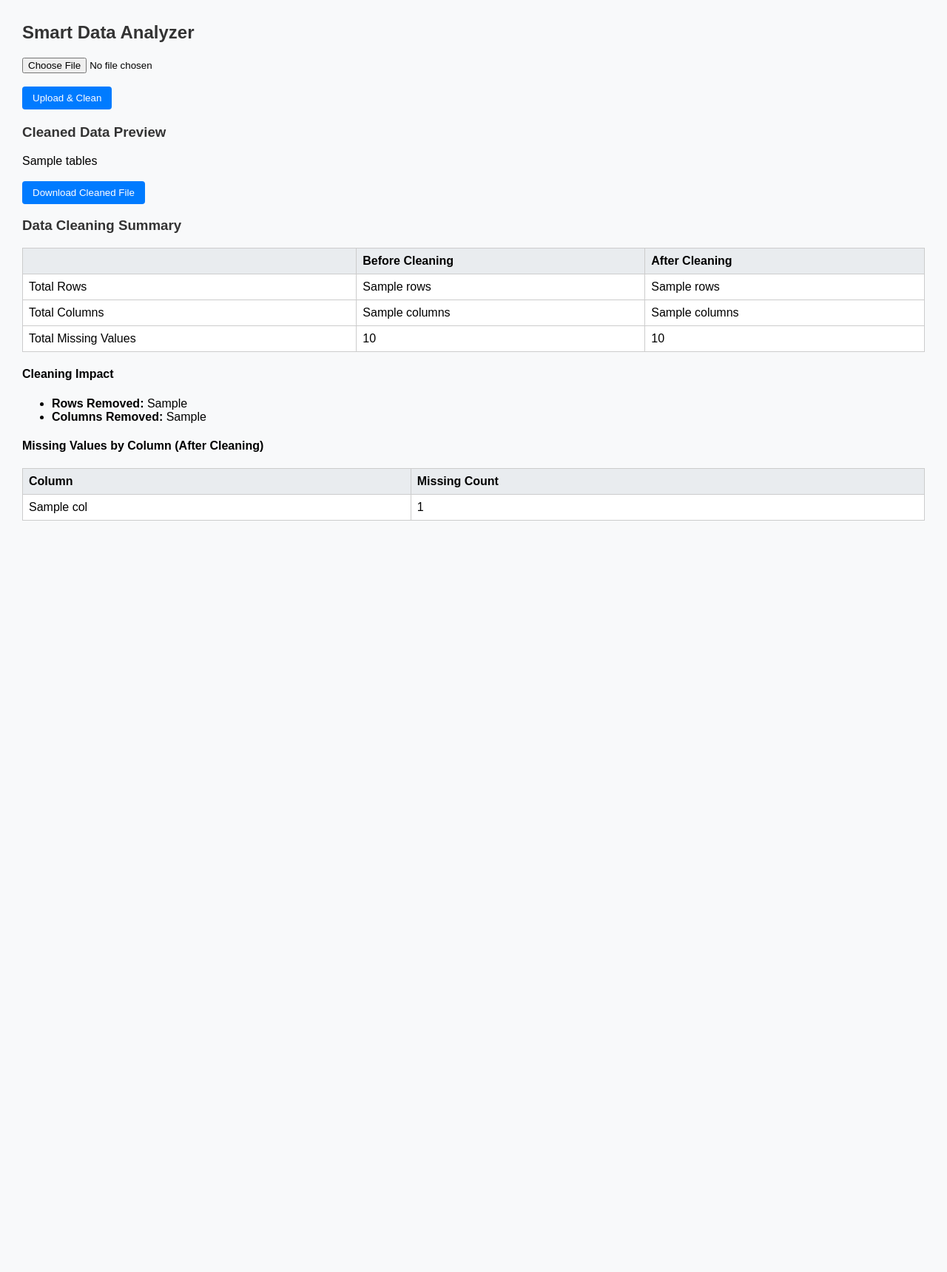
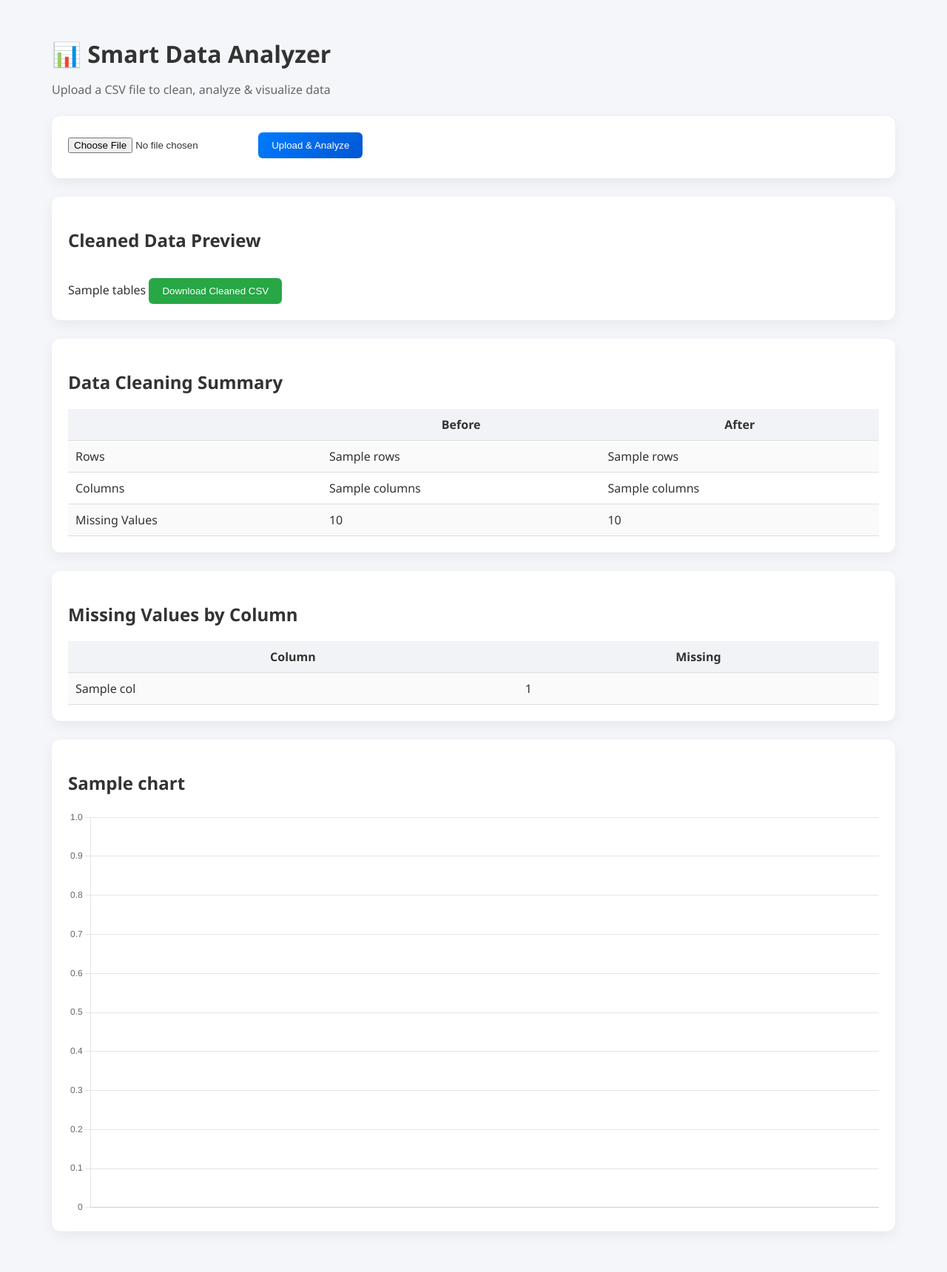
Before and after one commit to Rohan240502/Smart-Data-Analyzer, a Flask app: template templates/index.html in a window 1280 px wide. Shown: the whole page at 74% size. Before the commit the page ends 704 px from the top, so only its background shows below. Run offline with Flask 3, Linux system fonts and the light colour scheme; the template is opened without the code that fills it: most values are stand-ins (such as "Sample title", 1, 10 or a date in 2020).

Commit message:
Initial version: Smart Data Analyzer with cleaning summary

```diff
--- a/app.py
+++ b/app.py
@@ -2,9 +2,6 @@ from flask import Flask, render_template, request, send_file
 import pandas as pd
 import os
 
-# -----------------------------
-# App Configuration
-# -----------------------------
 app = Flask(__name__)
 
 UPLOAD_FOLDER = "uploads"
@@ -18,17 +15,13 @@ app.config["PROCESSED_FOLDER"] = PROCESSED_FOLDER
 
 
 # -----------------------------
-# Data Cleaning Function
+# Data Cleaning
 # -----------------------------
 def clean_data(df):
-    # Drop completely empty rows & columns
     df = df.dropna(axis=1, how="all")
     df = df.dropna(how="all")
-
-    # Remove duplicate rows
     df = df.drop_duplicates()
 
-    # Standardize column names
     df.columns = (
         df.columns.astype(str)
         .str.lower()
@@ -36,114 +29,106 @@ def clean_data(df):
         .str.replace(" ", "_")
     )
 
-    # Try converting columns to numeric where possible
     for col in df.columns:
         df[col] = pd.to_numeric(df[col], errors="ignore")
 
-    # Handle missing values
     for col in df.columns:
         if pd.api.types.is_numeric_dtype(df[col]):
-            df[col].fillna(df[col].mean(), inplace=True)
+            df[col] = df[col].fillna(df[col].mean())
         else:
             if not df[col].mode().empty:
-                df[col].fillna(df[col].mode()[0], inplace=True)
+                df[col] = df[col].fillna(df[col].mode()[0])
 
     return df
 
 
 # -----------------------------
-# Data Analysis Function
+# Data Analysis
 # -----------------------------
 def analyze_data(original_df, cleaned_df):
     analysis = {}
 
-    # -------- BEFORE CLEANING --------
     analysis["before"] = {
-        "rows": original_df.shape[0],
-        "columns": original_df.shape[1],
+        "rows": int(original_df.shape[0]),
+        "columns": int(original_df.shape[1]),
         "missing_total": int(original_df.isnull().sum().sum()),
     }
 
-    # -------- AFTER CLEANING --------
     analysis["after"] = {
-        "rows": cleaned_df.shape[0],
-        "columns": cleaned_df.shape[1],
+        "rows": int(cleaned_df.shape[0]),
+        "columns": int(cleaned_df.shape[1]),
         "missing_total": int(cleaned_df.isnull().sum().sum()),
     }
 
-    # -------- IMPACT --------
     analysis["impact"] = {
         "rows_removed": analysis["before"]["rows"] - analysis["after"]["rows"],
         "columns_removed": analysis["before"]["columns"] - analysis["after"]["columns"],
     }
 
-    # -------- Missing values per column (after) --------
-    analysis["missing_by_column"] = cleaned_df.isnull().sum().to_dict()
+    analysis["missing_by_column"] = {
+        k: int(v) for k, v in cleaned_df.isnull().sum().to_dict().items()
+    }
+
+    # Bar chart (categorical)
+    cat_cols = cleaned_df.select_dtypes(include="object").columns.tolist()
+    if cat_cols:
+        col = cat_cols[0]
+        vc = cleaned_df[col].astype(str).value_counts().head(10)
+        analysis["chart"] = {
+            "title": f"Top 10 values in '{col}'",
+            "labels": vc.index.tolist(),
+            "values": vc.tolist(),
+        }
+    else:
+        analysis["chart"] = None
 
     return analysis
 
 
 # -----------------------------
-# Home Page
+# Routes
 # -----------------------------
-@app.route("/", methods=["GET"])
+@app.route("/")
 def home():
     return render_template("index.html")
 
 
-# -----------------------------
-# Upload & Process CSV File
-# -----------------------------
 @app.route("/upload", methods=["POST"])
 def upload():
     if "file" not in request.files:
         return "No file uploaded"
 
     file = request.files["file"]
-
     if file.filename == "":
         return "No file selected"
 
-    # CSV only
     if not file.filename.lower().endswith(".csv"):
-        return "Only CSV files are allowed"
+        return "Only CSV files allowed"
 
     filepath = os.path.join(app.config["UPLOAD_FOLDER"], file.filename)
     file.save(filepath)
 
-    # Read CSV
     df = pd.read_csv(filepath)
+    cleaned_df = clean_data(df)
+    analysis = analyze_data(df, cleaned_df)
 
-    # Clean data
-    cleaned_df = clean_data(df)
-
-    # Analyze data
-    analysis = analyze_data(df,cleaned_df)
-
-    # Save cleaned file
-    cleaned_path = os.path.join(
-        app.config["PROCESSED_FOLDER"], "cleaned_data.csv"
-    )
+    cleaned_path = os.path.join(app.config["PROCESSED_FOLDER"], "cleaned_data.csv")
     cleaned_df.to_csv(cleaned_path, index=False)
 
-    # Preview
     preview = cleaned_df.head(10).to_html(
-        classes="table table-bordered",
+        classes="table",
         index=False
     )
 
     return render_template(
         "index.html",
         tables=preview,
-        analysis=analysis,          # ✅ FIXED
+        analysis=analysis,
         download_link="/download"
     )
 
 
-# -----------------------------
-# Download Cleaned CSV
-# -----------------------------
-@app.route("/download", methods=["GET"])
+@app.route("/download")
 def download():
     return send_file(
         os.path.join(app.config["PROCESSED_FOLDER"], "cleaned_data.csv"),
@@ -151,8 +136,5 @@ def download():
     )
 
 
-# -----------------------------
-# Run App
-# -----------------------------
 if __name__ == "__main__":
     app.run(debug=True)
--- a/static/css/style.css
+++ b/static/css/style.css
@@ -1,54 +1,79 @@
-body {
-    font-family: Arial, sans-serif;
-    margin: 30px;
-    background-color: #f8f9fa;
+* {
+    box-sizing: border-box;
 }
 
-h2,
-h3 {
+body {
+    margin: 0;
+    background: #f4f6f9;
+    font-family: "Segoe UI", Arial, sans-serif;
     color: #333;
 }
 
-form {
-    margin-bottom: 20px;
+.container {
+    max-width: 1200px;
+    margin: auto;
+    padding: 30px;
+}
+
+h1 {
+    margin-bottom: 5px;
+}
+
+.subtitle {
+    color: #666;
+    margin-bottom: 25px;
+}
+
+.card {
+    background: #fff;
+    padding: 22px;
+    margin-bottom: 25px;
+    border-radius: 12px;
+    box-shadow: 0 6px 18px rgba(0, 0, 0, 0.06);
+}
+
+input[type="file"] {
+    margin-bottom: 12px;
 }
 
 button {
-    padding: 8px 14px;
+    padding: 10px 18px;
     border: none;
-    background-color: #007bff;
+    border-radius: 6px;
+    background: linear-gradient(135deg, #007bff, #0056d2);
     color: white;
     cursor: pointer;
-    border-radius: 4px;
+}
+
+button.secondary {
+    margin-top: 15px;
+    background: #28a745;
 }
 
 button:hover {
-    background-color: #0056b3;
+    opacity: 0.9;
 }
 
 table {
+    width: 100%;
     border-collapse: collapse;
-    width: 100%;
-    margin-top: 10px;
-    background-color: white;
-}
-
-table,
-th,
-td {
-    border: 1px solid #ccc;
-}
-
-th {
-    background-color: #e9ecef;
+    margin-top: 12px;
 }
 
 th,
 td {
-    padding: 8px;
-    text-align: left;
+    padding: 10px;
+    border-bottom: 1px solid #ddd;
 }
 
-ul {
+th {
+    background: #f1f3f6;
+}
+
+tr:nth-child(even) td {
+    background: #fafafa;
+}
+
+canvas {
     margin-top: 10px;
 }
--- a/templates/index.html
+++ b/templates/index.html
@@ -1,80 +1,85 @@
 <!DOCTYPE html>
 <html lang="en">
 <head>
-    <meta charset="UTF-8" />
-    <meta name="viewport" content="width=device-width, initial-scale=1.0" />
+    <meta charset="UTF-8">
     <title>Smart Data Analyzer</title>
 
-    <!-- If you have static/css/style.css (as in your folder) -->
     <link rel="stylesheet" href="{{ url_for('static', filename='css/style.css') }}">
+    <script src="https://cdn.jsdelivr.net/npm/chart.js"></script>
 </head>
 
 <body>
+<div class="container">
 
-    <h2>Smart Data Analyzer</h2>
+    <h1>📊 Smart Data Analyzer</h1>
+    <p class="subtitle">Upload a CSV file to clean, analyze & visualize data</p>
 
-    <form action="/upload" method="post" enctype="multipart/form-data">
-        <input type="file" name="file" required>
-        <br><br>
-        <button type="submit">Upload & Clean</button>
-    </form>
+    <div class="card">
+        <form action="/upload" method="post" enctype="multipart/form-data">
+            <input type="file" name="file" required>
+            <button type="submit">Upload & Analyze</button>
+        </form>
+    </div>
 
     {% if tables %}
-        <h3>Cleaned Data Preview</h3>
-        {{ tables|safe }}
-
-        <br><br>
+    <div class="card">
+        <h2>Cleaned Data Preview</h2>
+        {{ tables | safe }}
         <a href="{{ download_link }}">
-            <button type="button">Download Cleaned File</button>
+            <button class="secondary">Download Cleaned CSV</button>
         </a>
+    </div>
     {% endif %}
 
     {% if analysis %}
-        <h3>Data Cleaning Summary</h3>
+    <div class="card">
+        <h2>Data Cleaning Summary</h2>
+        <table>
+            <tr><th></th><th>Before</th><th>After</th></tr>
+            <tr><td>Rows</td><td>{{ analysis.before.rows }}</td><td>{{ analysis.after.rows }}</td></tr>
+            <tr><td>Columns</td><td>{{ analysis.before.columns }}</td><td>{{ analysis.after.columns }}</td></tr>
+            <tr><td>Missing Values</td><td>{{ analysis.before.missing_total }}</td><td>{{ analysis.after.missing_total }}</td></tr>
+        </table>
+    </div>
 
+    <div class="card">
+        <h2>Missing Values by Column</h2>
         <table>
-            <tr>
-                <th></th>
-                <th>Before Cleaning</th>
-                <th>After Cleaning</th>
-            </tr>
-            <tr>
-                <td>Total Rows</td>
-                <td>{{ analysis.before.rows }}</td>
-                <td>{{ analysis.after.rows }}</td>
-            </tr>
-            <tr>
-                <td>Total Columns</td>
-                <td>{{ analysis.before.columns }}</td>
-                <td>{{ analysis.after.columns }}</td>
-            </tr>
-            <tr>
-                <td>Total Missing Values</td>
-                <td>{{ analysis.before.missing_total }}</td>
-                <td>{{ analysis.after.missing_total }}</td>
-            </tr>
-        </table>
-
-        <h4>Cleaning Impact</h4>
-        <ul>
-            <li><strong>Rows Removed:</strong> {{ analysis.impact.rows_removed }}</li>
-            <li><strong>Columns Removed:</strong> {{ analysis.impact.columns_removed }}</li>
-        </ul>
-
-        <h4>Missing Values by Column (After Cleaning)</h4>
-        <table>
-            <tr>
-                <th>Column</th>
-                <th>Missing Count</th>
-            </tr>
+            <tr><th>Column</th><th>Missing</th></tr>
             {% for col, count in analysis.missing_by_column.items() %}
-            <tr>
-                <td>{{ col }}</td>
-                <td>{{ count }}</td>
-            </tr>
+            <tr><td>{{ col }}</td><td>{{ count }}</td></tr>
             {% endfor %}
         </table>
+    </div>
     {% endif %}
 
+    {% if analysis and analysis.chart %}
+    <div class="card">
+        <h2>{{ analysis.chart.title }}</h2>
+        <canvas id="barChart"></canvas>
+    </div>
+
+    <script>
+        const labels = {{ analysis.chart["labels"] | tojson }};
+        const values = {{ analysis.chart["values"] | tojson }};
+
+        new Chart(document.getElementById("barChart"), {
+            type: "bar",
+            data: {
+                labels: labels,
+                datasets: [{
+                    data: values,
+                    backgroundColor: "rgba(54,162,235,0.7)"
+                }]
+            },
+            options: {
+                responsive: true,
+                plugins: { legend: { display: false } }
+            }
+        });
+    </script>
+    {% endif %}
+
+</div>
 </body>
 </html>
```
